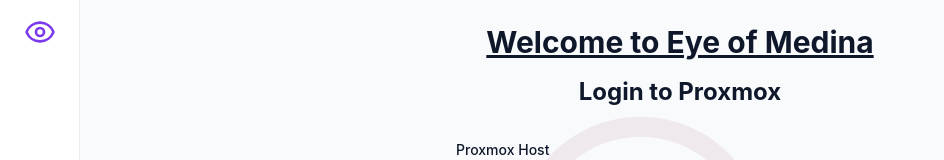
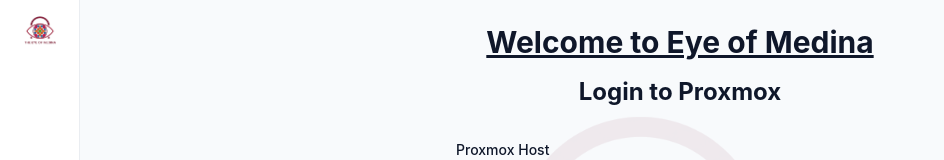
Before and after one commit to LafuenteColoradoJose/eye_of_Medina, a Nuxt app: page / in a window 1280 px wide. Shown: the top 160 px of the page, without its empty margins (0-944 px from the left). Built offline with nearby package versions, Linux system fonts and the light colour scheme.

Commit message:
feat(ui): update branding with optimized WebP logo and clean up navigation

```diff
--- a/app/components/nav.vue
+++ b/app/components/nav.vue
@@ -13,12 +13,7 @@
       <div class="flex items-center gap-3 overflow-hidden whitespace-nowrap">
         <!-- Icono Logo (Siempre visible) -->
         <div class="w-10 h-10 shrink-0 flex items-center justify-center text-primary ml-1">
-          <svg xmlns="http://www.w3.org/2000/svg" width="32" height="32" viewBox="0 0 24 24" fill="none"
-            stroke="currentColor" stroke-width="2" stroke-linecap="round" stroke-linejoin="round">
-            <path
-              d="M2.062 12.348a1 1 0 0 1 0-.696 10.75 10.75 0 0 1 19.876 0 1 1 0 0 1 0 .696 10.75 10.75 0 0 1-19.876 0" />
-            <circle cx="12" cy="12" r="3" />
-          </svg>
+          <img src="/Logo_Eye_of_Medina.webp" alt="Eye of Medina Logo" class="w-8 h-8 object-contain" />
         </div>
         <!-- Texto Logo (Visible en Hover/Mobile) -->
         <div
```
Also changed, not shown: public/Logo_Eye_of_Medina.webp (added).
